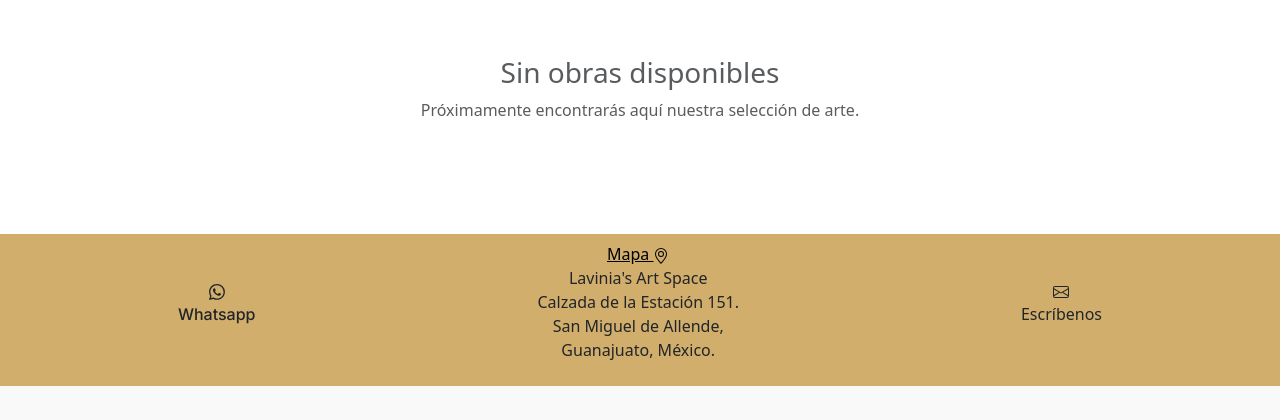
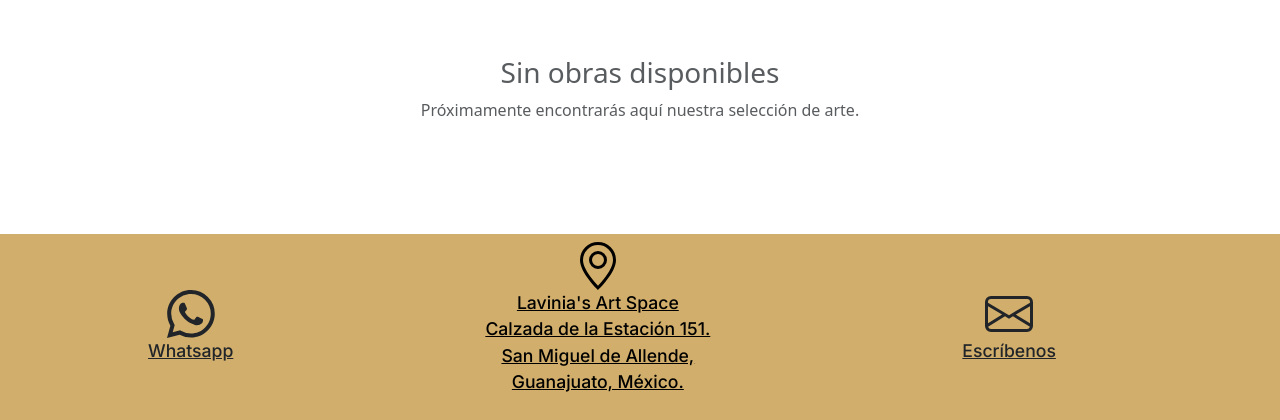
Before and after one commit to salva17ga/Mayab-app, a Django app: page /art in a window 1280 px wide. Shown: the part 587-1007 px from the top of the page. Before the commit the page ends 973 px from the top, so only its background shows below. Run offline with Django 5.2, Linux system fonts and the light colour scheme; data that the repository does not hold is empty.

Commit message:
footer improved

```diff
--- a/static/styles.css
+++ b/static/styles.css
@@ -79,13 +79,6 @@ footer{
 
 }
 
-/* #elementos_footer {
-    display: flex;
-    justify-content: space-evenly;
-    align-items: center;
-    gap: 1rem;
-} */
-
 @media (max-width: 480px) {
     footer {
 
@@ -99,6 +92,15 @@ footer{
     margin-left: 5rem;
     margin-right: 5rem;
     padding: 0.5rem;
+}
+
+.footer-icon svg{
+  width: 3rem;
+  height: 3rem;
+}
+
+.footer-text{
+  font-size: 1.1rem;
 }
 
 
--- a/templates/base.html
+++ b/templates/base.html
@@ -17,7 +17,9 @@
   <!--  links de api google fonts: TODO implement them -->
   <link rel="preconnect" href="https://fonts.googleapis.com">
   <link rel="preconnect" href="https://fonts.gstatic.com" crossorigin>
-<link href="https://fonts.googleapis.com/css2?family=Inter:ital,opsz,wght@0,14..32,100..900;1,14..32,100..900&family=Roboto:ital,wght@0,100..900;1,100..900&display=swap" rel="stylesheet">
+  <link
+    href="https://fonts.googleapis.com/css2?family=Inter:ital,opsz,wght@0,14..32,100..900;1,14..32,100..900&family=Roboto:ital,wght@0,100..900;1,100..900&display=swap"
+    rel="stylesheet">
 </head>
 
 
@@ -64,18 +66,20 @@
 
   {% endblock %}
 
-  <footer>
+  <footer class="inter-font">
 
-    <div class="footer-element inter-font">
-
+    <div class="footer-element">
       <a href="https://wa.me/5215544541286?text=Hola,%20quiero%20más%20información" target="_blank"
-        style="text-decoration: none; color: inherit">
-        <p> <svg xmlns="http://www.w3.org/2000/svg" width="16" height="16" fill="currentColor" class="bi bi-whatsapp"
-            viewBox="0 0 16 16">
+        style=" color: inherit">
+        <div class="footer-icon">
+          <svg xmlns="http://www.w3.org/2000/svg" fill="currentColor" class="bi bi-whatsapp" viewBox="0 0 16 16">
             <path
               d="M13.601 2.326A7.85 7.85 0 0 0 7.994 0C3.627 0 .068 3.558.064 7.926c0 1.399.366 2.76 1.057 3.965L0 16l4.204-1.102a7.9 7.9 0 0 0 3.79.965h.004c4.368 0 7.926-3.558 7.93-7.93A7.9 7.9 0 0 0 13.6 2.326zM7.994 14.521a6.6 6.6 0 0 1-3.356-.92l-.24-.144-2.494.654.666-2.433-.156-.251a6.56 6.56 0 0 1-1.007-3.505c0-3.626 2.957-6.584 6.591-6.584a6.56 6.56 0 0 1 4.66 1.931 6.56 6.56 0 0 1 1.928 4.66c-.004 3.639-2.961 6.592-6.592 6.592m3.615-4.934c-.197-.099-1.17-.578-1.353-.646-.182-.065-.315-.099-.445.099-.133.197-.513.646-.627.775-.114.133-.232.148-.43.05-.197-.1-.836-.308-1.592-.985-.59-.525-.985-1.175-1.103-1.372-.114-.198-.011-.304.088-.403.087-.088.197-.232.296-.346.1-.114.133-.198.198-.33.065-.134.034-.248-.015-.347-.05-.099-.445-1.076-.612-1.47-.16-.389-.323-.335-.445-.34-.114-.007-.247-.007-.38-.007a.73.73 0 0 0-.529.247c-.182.198-.691.677-.691 1.654s.71 1.916.81 2.049c.098.133 1.394 2.132 3.383 2.992.47.205.84.326 1.129.418.475.152.904.129 1.246.08.38-.058 1.171-.48 1.338-.943.164-.464.164-.86.114-.943-.049-.084-.182-.133-.38-.232" />
-          </svg> <br> Whatsapp </p>
-
+          </svg>
+        </div>
+        <div class="footer-text">
+          Whatsapp
+        </div>
       </a>
 
     </div>
@@ -83,31 +87,33 @@
     <div class="footer-element">
 
       <a href="https://www.google.com/maps/place/Mayab/@20.91561,-100.7634334,786m/data=!3m2!1e3!4b1!4m6!3m5!1s0x842b5183a685e1c9:0xc03296571539a01e!8m2!3d20.915605!4d-100.7608585!16s%2Fg%2F11h88tv_f9?entry=ttu&g_ep=EgoyMDI2MDkwMi4wIKXMDSoASAFQAw%3D%3D"
-        target="_blank"
-        style="color:black;">
-        Mapa
+        target="_blank" style="color:black;">
+        <div class="footer-icon">
           <svg xmlns="http://www.w3.org/2000/svg" width="16" height="16" fill="currentColor" class="bi bi-geo-alt"
             viewBox="0 0 16 16">
             <path
               d="M12.166 8.94c-.524 1.062-1.234 2.12-1.96 3.07A32 32 0 0 1 8 14.58a32 32 0 0 1-2.206-2.57c-.726-.95-1.436-2.008-1.96-3.07C3.304 7.867 3 6.862 3 6a5 5 0 0 1 10 0c0 .862-.305 1.867-.834 2.94M8 16s6-5.686 6-10A6 6 0 0 0 2 6c0 4.314 6 10 6 10" />
             <path d="M8 8a2 2 0 1 1 0-4 2 2 0 0 1 0 4m0 1a3 3 0 1 0 0-6 3 3 0 0 0 0 6" />
           </svg>
+        </div>
+        <div class="footer-text">
+          <p>Lavinia's Art Space <br> Calzada de la Estación 151. <br> San Miguel de Allende, <br> Guanajuato, México.
+          </p>
+        </div>
       </a>
-      <p>Lavinia's Art Space <br> Calzada de la Estación 151. <br> San Miguel de Allende, <br> Guanajuato, México.</p>
-
     </div>
 
     <div class="footer-element">
-
-      <a href="mailto:mayab.sma@gmail.com" style="text-decoration: none; color: inherit">
-
-        <p> <svg xmlns="http://www.w3.org/2000/svg" width="16" height="16" fill="currentColor" class="bi bi-envelope"
-            viewBox="0 0 16 16">
+      <a href="mailto:mayab.sma@gmail.com" style="color: inherit">
+        <div class="footer-icon">
+          <svg xmlns="http://www.w3.org/2000/svg" fill="currentColor" class="bi bi-envelope" viewBox="0 0 16 16">
             <path
               d="M0 4a2 2 0 0 1 2-2h12a2 2 0 0 1 2 2v8a2 2 0 0 1-2 2H2a2 2 0 0 1-2-2zm2-1a1 1 0 0 0-1 1v.217l7 4.2 7-4.2V4a1 1 0 0 0-1-1zm13 2.383-4.708 2.825L15 11.105zm-.034 6.876-5.64-3.471L8 9.583l-1.326-.795-5.64 3.47A1 1 0 0 0 2 13h12a1 1 0 0 0 .966-.741M1 11.105l4.708-2.897L1 5.383z" />
-          </svg> <br> Escríbenos</p>
-      </a>
-
+          </svg>
+        </div>
+        <div class="footer-text">
+          Escríbenos
+        </div>
     </div>
 
   </footer>
```
Lines whose indentation alone changed are shown as unchanged.
